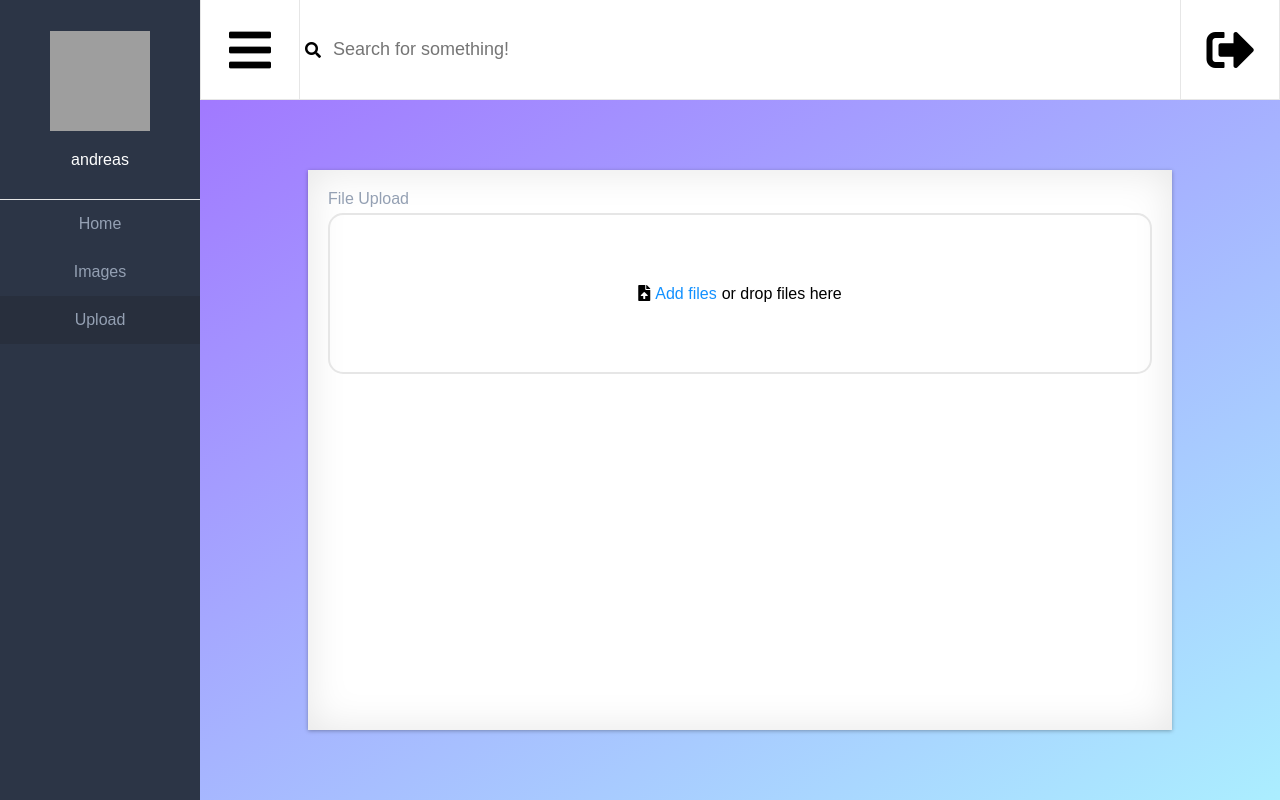
After one commit to AndreasJJ/Image-upload-API, a Flask app: page /dashboard/upload in a window 1280 px wide. The commit adds this page. Run offline with Flask 2, Linux system fonts and the light colour scheme; a user stored in the database is signed in; some libraries are stand-ins or nearby versions; grey boxes are pictures that could not be loaded.

Commit message:
Overall dashboard design change, added upload page partly finished, fixed dashboard to show null as storage capacity

```diff
--- a/host/router.py
+++ b/host/router.py
@@ -38,6 +38,11 @@ def dashboard_links():
     for link in current_user.links:
         links.append(link.url)
     return render_template('dashboard/links.html', page="Images", username=current_user.username , profile_picture="https://upload.wikimedia.org/wikipedia/commons/thumb/7/70/Solid_white.svg/2000px-Solid_white.svg.png", links=links)
+
+@app.route('/dashboard/upload')
+@login_required
+def dashboard_upload():
+    return render_template('dashboard/upload.html', page="Upload", username=current_user.username , profile_picture="https://upload.wikimedia.org/wikipedia/commons/thumb/7/70/Solid_white.svg/2000px-Solid_white.svg.png")
 
 # Login routing
 @app.route('/login', methods=['GET', 'POST'])
--- a/host/static/css/style.css
+++ b/host/static/css/style.css
@@ -312,11 +341,85 @@ html, body {
     height: 100%;
     padding: 5px;
     box-sizing: border-box;
-    border: 1px #e6e6e6 solid;
-    border-left: 1px #e6e6e6 solid;
-    border-bottom: 1px #e6e6e6 solid;
+    background-color: white;
 }
-#links-thumbnail {
+#dashboard-links-thumbnail {
     width: 200px;
     height: 200px;
 }
+
+/***************************/
+/*     Dashboard Upload    */
+/***************************/
+
+#dashboard-upload-wrapper {
+    background: -webkit-linear-gradient(300deg, #a179ff, #abeeff);
+    width: 100%;
+    height: 100%;
+    display: flex;
+    align-items: center;
+    justify-content: center;
+    overflow: scroll;
+}
+
+#dashboard-upload-content {
+    width: 80%;
+    height: 80%;
+    min-width: 500px;
+    min-height: 300px;
+    background-color: #ffffff;
+    -webkit-box-shadow:0 1px 4px rgba(0, 0, 0, 0.3), 0 0 40px rgba(0, 0, 0, 0.1) inset;
+       -moz-box-shadow:0 1px 4px rgba(0, 0, 0, 0.3), 0 0 40px rgba(0, 0, 0, 0.1) inset;
+            box-shadow:0 1px 4px rgba(0, 0, 0, 0.3), 0 0 40px rgba(0, 0, 0, 0.1) inset;
+    display: grid;
+    grid-template-columns: 100%;
+    grid-template-rows: 40% 60%;
+
+}
+
+#dashboard-upload-file-upload-wrapper {
+    padding: 20px;
+    box-sizing: content-box;
+    display: flex;
+    flex-direction: column;
+}
+
+#dashboard-upload-file-upload-header {
+    color: #94a0b3;
+    margin-bottom: 5px;
+}
+
+#dashboard-upload-file-upload {
+    max-height: 100%;
+    height: 100%;
+    box-sizing: content-box;
+    border: 2px #e6e6e6 solid;
+    border-radius: 15px;
+    display: flex;
+    flex-direction: row;
+    justify-content: center;
+    align-items: center;
+}
+
+#dashboard-upload-file-list-wrapper {
+    padding: 20px;
+    overflow: scroll;
+}
+
+#dashboard-upload-file-list {
+    display: grid;
+    grid-template-columns: 100%;
+}
+
+#dashboard-upload-file-upload-input {
+    display: none;
+}
+
+#dashboard-upload-file-upload-text {
+    margin-left: 5px;
+    color: #1291ff;
+}
+
+#dashboard-upload-file-upload-text-extension {
+    margin-left: 5px;
+}
--- /dev/null
+++ b/host/static/js/dashboard-upload.js
@@ -0,0 +1,10 @@
+document.getElementById("dashboard-upload-file-upload-input").addEventListener('change', (e) => {
+	let container = document.getElementById("dashboard-upload-file-list");
+	container.innerHTML = "";
+	for(let i = 0; i < e.target.files.length; i++) {
+		let fileContainer = document.createElement("DIV");
+		var filename = document.createTextNode(e.target.files[i].name);
+		fileContainer.appendChild(filename)
+		container.appendChild(fileContainer)
+	}
+});
--- a/host/static/js/dashboard.js
+++ b/host/static/js/dashboard.js
@@ -76,16 +76,16 @@ window.onload = function() {
 		  }
 		});
 		getStorageSpace.then((storage_space) => {
-			storage_space = [storage_space[0]/Math.pow(1024,2), storage_space[1]/Math.pow(1024,2)]
 			let graphColor
 			let graphLabel
 			let text
-			console.log(storage_space[1])
 			if(storage_space[1] != null) {
+				storage_space = [storage_space[0]/Math.pow(1024,2), storage_space[1]/Math.pow(1024,2)]
 				graphColor  = ["#b224ef", "#cccccc"]
 				graphLabel = ['Used Storage Space', 'Unused Storage Space']
 				text = (storage_space[0]/(storage_space[1]+storage_space[0])*100).toFixed(2) + "%"
 			} else {
+				storage_space = [storage_space[0]/Math.pow(1024,2), storage_space[1]]
 				graphColor = ["#b224ef"]
 				graphLabel = ['Used Storage Space']
 				text = "N/A"
--- a/host/templates/dashboard/dashboard-base.html
+++ b/host/templates/dashboard/dashboard-base.html
@@ -30,6 +30,11 @@
                     {% else %}
                       <li><a href="{{ url_for('dashboard_links') }}">Images</a></li>
                     {% endif %}
+                    {% if page == "Upload" %}
+                      <li class="side-nav-active"><a href="{{ url_for('dashboard_upload') }}">Upload</a></li>
+                    {% else %}
+                      <li><a href="{{ url_for('dashboard_upload') }}">Upload</a></li>
+                    {% endif %}
                   </ul>
                 </div>
               </div>
--- a/host/templates/dashboard/links.html
+++ b/host/templates/dashboard/links.html
@@ -1,11 +1,13 @@
 {% extends "dashboard/dashboard-base.html" %}
 
 {% block content %}
-    <div id="links-content">
+<div id="dashboard-links-wrapper">
+    <div id="dashboard-links-content">
     	{% for link in links %}
-    	<div id="links-thumbnail">
+    	<div id="dashboard-links-thumbnail">
     		<a href="{{ url_for('get_image', filename=link) }}"><img src="{{ url_for('get_image', filename=link) }}" /></a>
     	</div>
     	{% endfor %}
 	</div>
+</div>
 {% endblock %}
--- a/host/templates/dashboard/overview.html
+++ b/host/templates/dashboard/overview.html
@@ -1,7 +1,9 @@
 {% extends "dashboard/dashboard-base.html" %}
 
 {% block content %}
-    <div class="content">
+<div id="dashboard-overview-wrapper">
+    <div id="dashboard-overview-content">
     		<canvas id="myChart" width="100%" height="100%"></canvas>
 	</div>
+</div>
 {% endblock %}
--- /dev/null
+++ b/host/templates/dashboard/upload.html
@@ -0,0 +1,23 @@
+{% extends "dashboard/dashboard-base.html" %}
+
+{% block content %}
+    <div id="dashboard-upload-wrapper">
+    	<div id="dashboard-upload-content">
+    		<div id="dashboard-upload-file-upload-wrapper">
+    			<span id="dashboard-upload-file-upload-header">File Upload</span>
+    			<div id="dashboard-upload-file-upload">
+    				<label for="dashboard-upload-file-upload-input">
+					    <i class="fas fa-file-upload"></i><span id="dashboard-upload-file-upload-text">Add files</span>
+					</label>
+					<input id="dashboard-upload-file-upload-input" type="file" accept="image/*" multiple />
+					<span id="dashboard-upload-file-upload-text-extension">or drop files here</span>
+    			</div>
+    		</div>
+    		<div id="dashboard-upload-file-list-wrapper">
+    			<div id="dashboard-upload-file-list">
+    			</div>
+    		</div>
+    	</div>
+	</div>
+	<script type="text/javascript" src="/static/js/dashboard-upload.js"></script>
+{% endblock %}
```
Also changed, not shown: other parts of host/static/css/style.css (+39 -10 lines).
